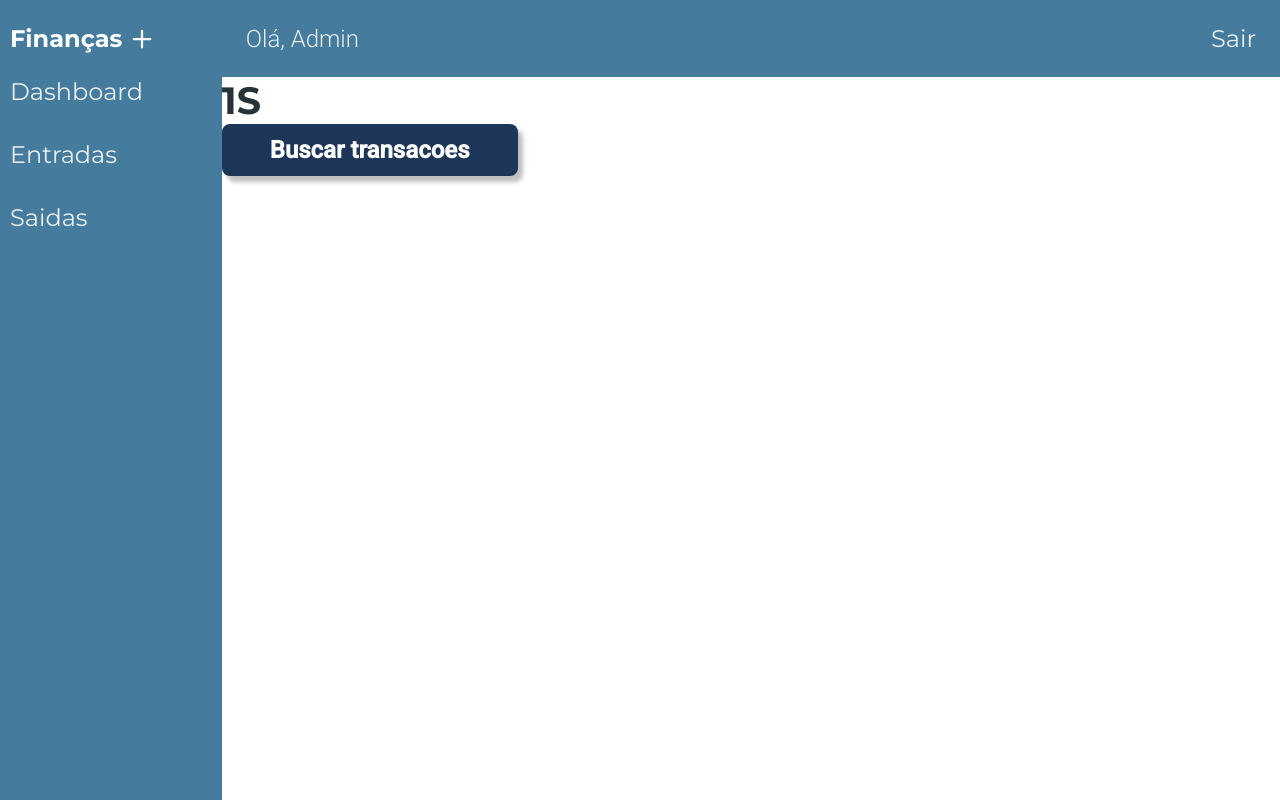
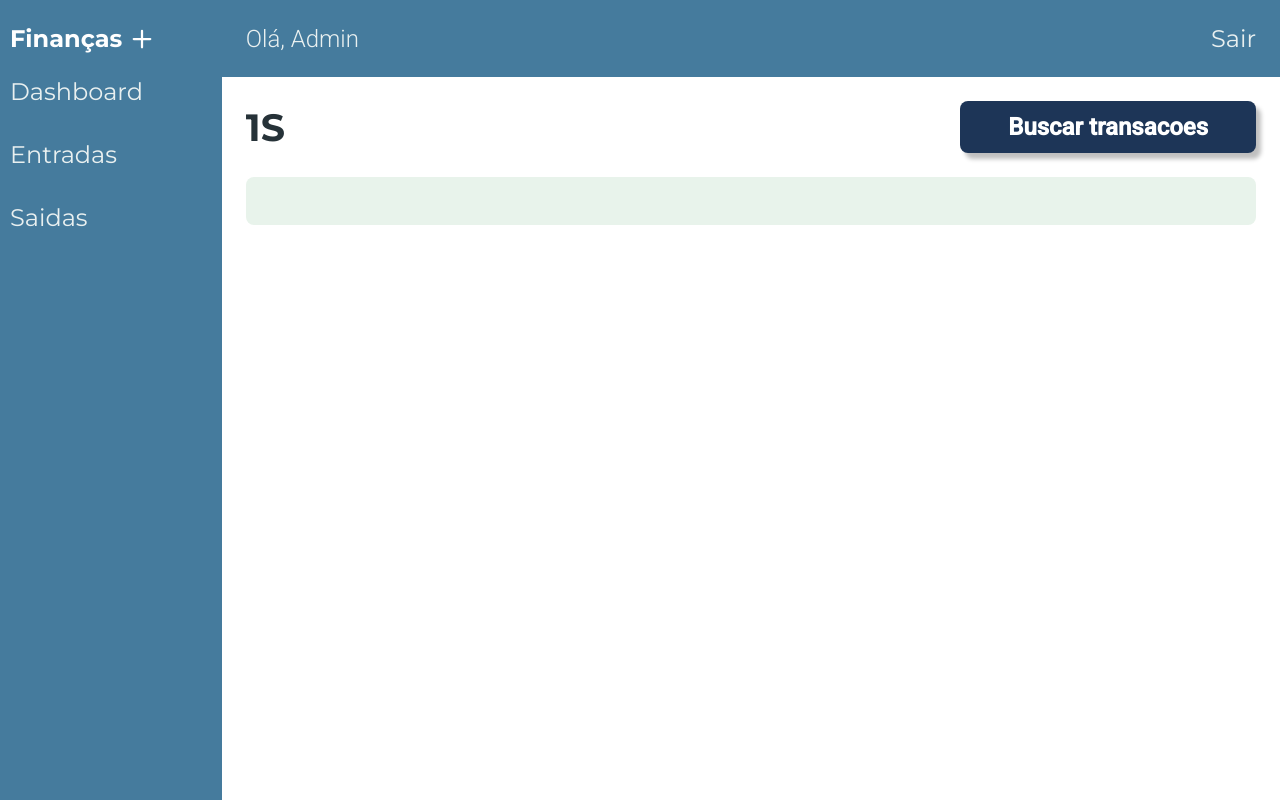
Before and after one commit to Inaralmeida/financasMais2, a React (Vite) app: page /transacoes/1 in a window 1280 px wide. Built offline with nearby package versions, Linux system fonts and the light colour scheme.

Commit message:
style: transactions

```diff
--- a/src/components/views/Dashboard/Transacao/Transacao.jsx
+++ b/src/components/views/Dashboard/Transacao/Transacao.jsx
@@ -28,6 +28,7 @@
   align-items: center;
   box-shadow: 4px 4px 4px 0px rgba(0, 0, 0, 0.25);
   border-radius: 8px;
+  background-color: ${props => props.theme.white50};;
 
   > .valor{
     font-weight: bold;
--- a/src/pages/Transacoes/Transacoes.jsx
+++ b/src/pages/Transacoes/Transacoes.jsx
@@ -5,6 +5,7 @@
 import { dataTransacoes } from '../../core/data'
 import { getTransacoes } from '../../service/api'
 import Button from '../../components/common/Button/Button'
+import { StylesTransacoes } from './transacoes.styles'
 
 const Transacoes = () => {
   const params = useParams()
@@ -17,13 +18,19 @@
 
   console.log(params)
   return (
-    <div>
     <Layout >
+      <StylesTransacoes>
+
+        <section>
+
           <h2>{params.tipo.toLocaleUpperCase()}S</h2>
           <Button
             onClick={handleBuscarTransacoes}
             texto={"Buscar transacoes"}
             variant='primary' />
+        </section>
+        <ul>
+
           {listaTransacoes.map((transacao) => {
             return (
               <Transacao
@@ -36,8 +43,9 @@
               />
             )
           })}
+        </ul>
+      </StylesTransacoes>
     </Layout>
-    </div>
   )
 }
 
--- /dev/null
+++ b/src/pages/Transacoes/transacoes.styles.js
@@ -0,0 +1,29 @@
+import styled from 'styled-components'
+
+export const StylesTransacoes = styled.main`
+  width: 100%;
+  height: max-content;
+  display: flex;
+  flex-direction: column;
+  gap: 24px;
+  padding: 24px;
+
+  > section {
+    width: 100%;
+    display: flex;
+    align-items: center;
+    justify-content: space-between;
+  }
+
+  > ul {
+    width: 100%;
+    height: max-content;
+    background-color: ${(props) => props.theme.green50};
+    border-radius: 8px;
+    overflow-y: auto;
+    padding: 24px;
+    gap: 12px;
+    display: flex;
+    flex-direction: column;
+  }
+`
```
Lines whose indentation alone changed are shown as unchanged.
